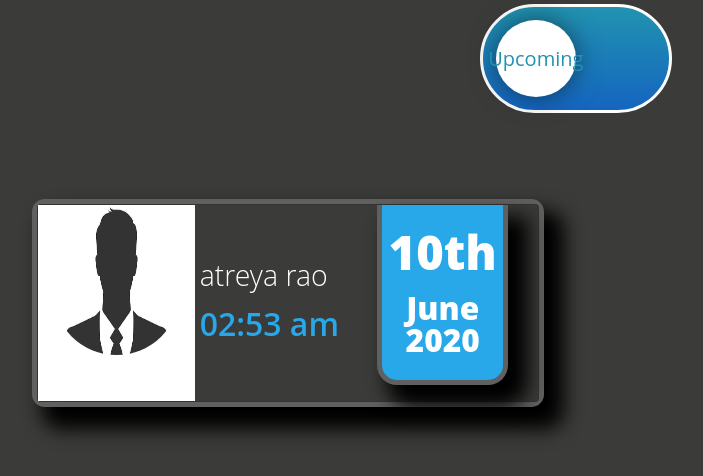
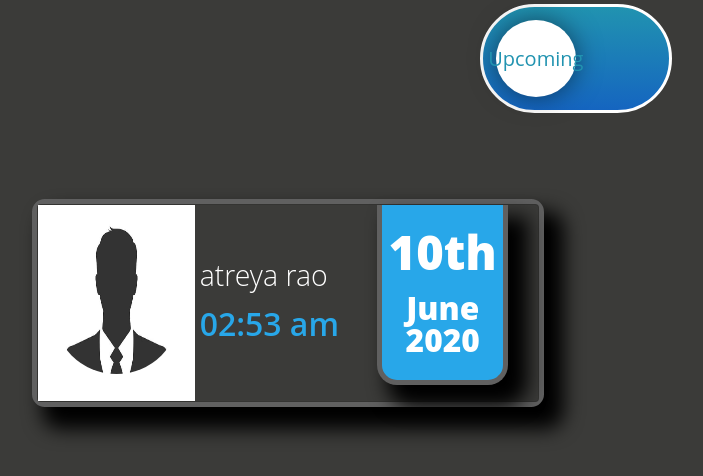
Before and after one commit to IshaPatro/Appointment-Scheduler, a PHP site: page /Client/MyAppointment.php in a window 1280 px wide. Shown: the part 154-630 px from the top of the page, without its empty margins (32-735 px from the left). Run offline with PHP 8.4, Linux system fonts and the light colour scheme; a user stored in the database is signed in; data comes from the database, SQL or seed files in the repository; some libraries are stand-ins or nearby versions; some web fonts are replaced.

Commit message:
Update MyAppointment.php

```diff
--- a/Client/MyAppointment.php
+++ b/Client/MyAppointment.php
@@ -64,7 +64,7 @@
                     $image='../Images/customer-default.jpg';
                   ?>
 
-                  <p><img class="img-fluid" src="<?php echo htmlspecialchars($image); ?>"></p>
+                  <p style="padding-top:15%;"><img class="img-fluid" src="<?php echo htmlspecialchars($image); ?>"></p>
                 </div>
                 <div class="col-8">
                   <div class="row">
@@ -108,7 +108,7 @@
                     $image='../Images/customer-default.jpg';
                   ?>
 
-                  <p><img class="img-fluid" src="<?php echo htmlspecialchars($image); ?>"></p>
+                  <p style="padding-top:15%;"><img class="img-fluid" src="<?php echo htmlspecialchars($image); ?>"></p>
                 </div>
                 <div class="col-8">
                   <div class="row">
```
